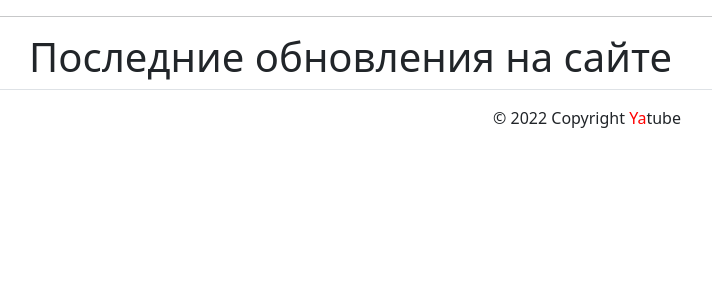
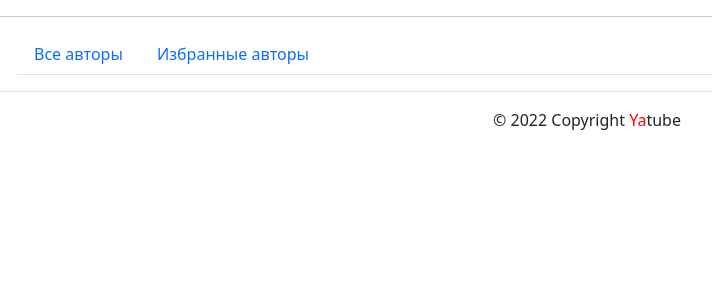
Before and after one commit to greysn/hw05_final, a Django app: page / in a window 1280 px wide. Shown: the part 56-356 px from the top of the page, without its empty margins (53-765 px from the left). Run offline with Django 3.2, Linux system fonts and the light colour scheme; the visitor is signed in with stand-in values (Sample User, id 1); data that the repository does not hold is empty; some libraries are stand-ins or nearby versions.

Commit message:
без ошибок

```diff
--- /dev/null
+++ b/yatube/templates/posts/includes/switcher.html
@@ -0,0 +1,22 @@
+{% if user.is_authenticated %}
+  <div class="row my-3">
+    <ul class="nav nav-tabs">
+      <li class="nav-item">
+        <a
+          class="nav-link {% if index %}active{% endif %}"
+          href="{% url 'posts:index' %}"
+        >
+          Все авторы
+        </a>
+      </li>
+      <li class="nav-item">
+        <a
+           class="nav-link {% if follow %}active{% endif %}"
+           href="{% url 'posts:follow_index' %}"
+        >
+          Избранные авторы
+        </a>
+      </li>
+    </ul>
+  </div>
+{% endif %}
--- a/yatube/templates/posts/index.html
+++ b/yatube/templates/posts/index.html
@@ -1,8 +1,8 @@
 {% extends 'base.html' %}
 {% block title %} Последние обновления на сайт{% endblock %}
 {% block content %}
-<h1 > Последние обновления на сайте </h1>
-{% for post in page_obj %}
+  {% include 'posts/includes/switcher.html' %}
+  {% for post in page_obj %}
   <article>
   <ul>
     <li>
```
Also changed, not shown: yatube/templates/posts/profile.html (+19 -5 lines).
